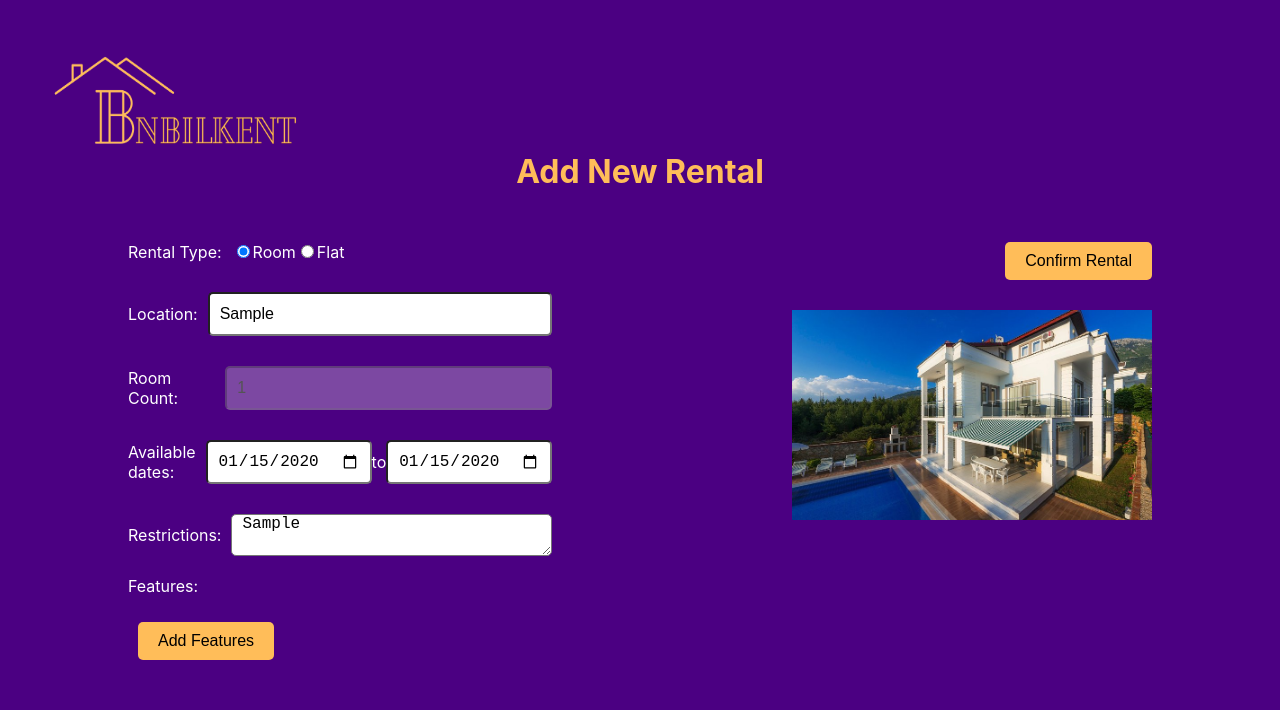
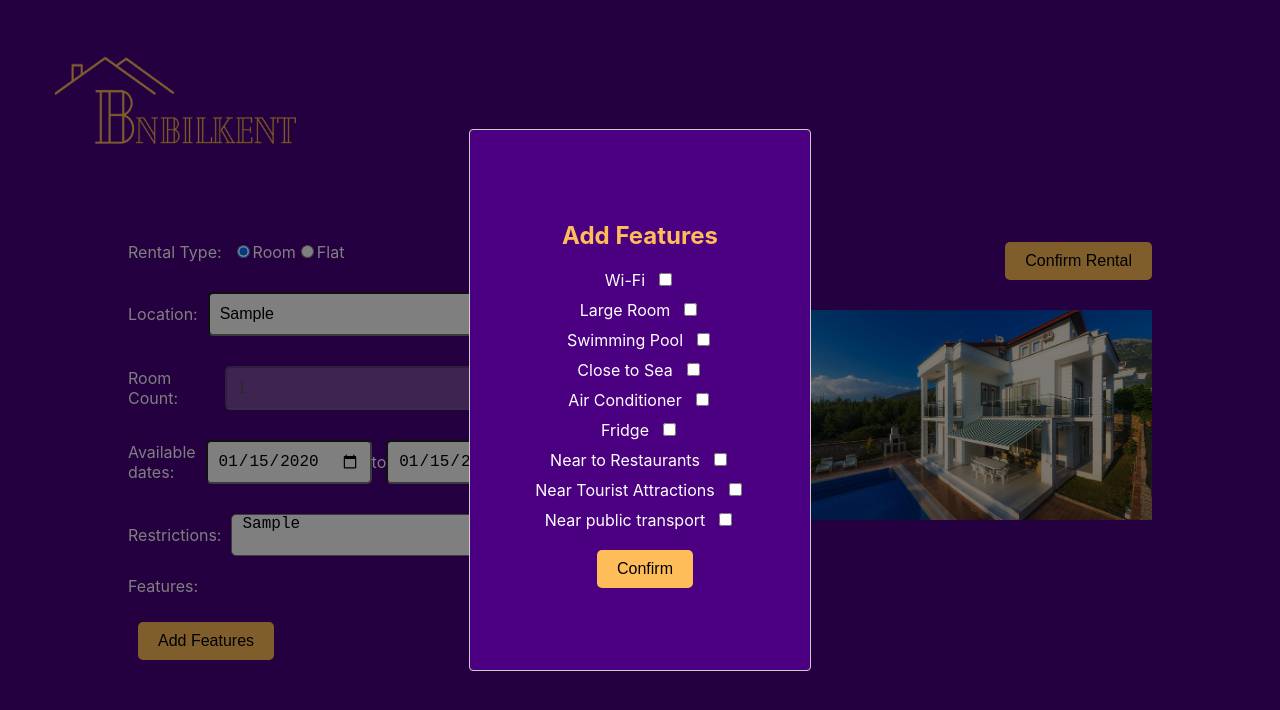
Before and after one commit to mfkucuk/CS-353, a React (Create React App) app in the folder project/frontend/: page /homeowner-rental in a window 1280 px wide. Both pictures are taken after typing "Sample", "2020-01-15", "2020-01-15", "Sample" into the empty fields and a click on the button "Add Features". Shown: the top 710 px of the page. Built offline with nearby package versions, Linux system fonts and the light colour scheme.

Commit message:
Features pop-up is added

```diff
--- a/project/frontend/package.json
+++ b/project/frontend/package.json
@@ -10,6 +10,7 @@
     "react": "^18.2.0",
     "react-bootstrap": "^2.7.4",
     "react-dom": "^18.2.0",
+    "react-modal": "^3.16.1",
     "react-router-dom": "^6.11.2",
     "react-script": "^2.0.5",
     "react-scripts": "^5.0.1",
--- a/project/frontend/src/Pages/HomeOwner/HomeOwnerRental.js
+++ b/project/frontend/src/Pages/HomeOwner/HomeOwnerRental.js
@@ -1,5 +1,7 @@
 import React, { useState } from 'react';
 import axios from 'axios';
+import Modal from 'react-modal';
+Modal.setAppElement('#root')
 const HomeOwnerRental = () => {
     const [rentalType, setRentalType] = useState('Room');
     const [location, setLocation] = useState('');
@@ -8,8 +10,39 @@ const HomeOwnerRental = () => {
     const [endDate, setEndDate] = useState('');
     const [restrictions, setRestrictions] = useState('');
     const [features, setFeatures] = useState([]);
+    const [modalIsOpen, setIsOpen] = useState(false);
+     const [featureList, setFeatureList] = useState([
+        { name: 'Wi-Fi', enabled: false },
+        { name: 'Large Room', enabled: false },
+        { name: 'Swimming Pool', enabled: false },
+        { name: 'Close to Sea', enabled: false },
+        { name: 'Air Conditioner', enabled: false },
+        { name: 'Fridge', enabled: false },
+        { name: 'Near to Restaurants', enabled: false },
+        { name: 'Near Tourist Attractions', enabled: false },
+        { name: 'Near public transport', enabled: false },
+    ]);
+
+
+    const openModal = () => {
+        setIsOpen(true);
+    }
+
+    const closeModal = () => {
+        setIsOpen(false);
+    }
+
+    const handleAddFeature = (index) => {
+        setFeatureList(featureList.map((feature, i) => i === index ? { ...feature, enabled: !feature.enabled } : feature));
+    }
+
+
 
     const handleConfirmRental = async () => {
+        const selectedFeatures = featureList
+            .filter(feature => feature.enabled)
+            .map(feature => feature.name);
+
         try {
             const response = await axios.post('https://your-api-url.com/endpoint', {
                 rentalType,
@@ -18,7 +51,7 @@ const HomeOwnerRental = () => {
                 startDate,
                 endDate,
                 restrictions,
-                features
+                features: selectedFeatures  // use selectedFeatures here
             });
 
             console.log(response.data);
@@ -57,9 +90,6 @@ const HomeOwnerRental = () => {
         marginRight: '10px'
     }
 
-    const handleAddFeature = () => {
-        // ... code to add a feature
-    }
 
     return (
         <div style={{ backgroundColor: '#4b0082', height: '100vh', display: 'flex', flexDirection: 'column', alignItems: 'center', justifyContent: 'center', color: 'white' }}>
@@ -110,13 +140,41 @@ const HomeOwnerRental = () => {
                             ))}
                         </ul>
                     </div>
-                    <button style={buttonStyle} onClick={handleAddFeature}>Add Features</button>
+                    <button style={buttonStyle} onClick={openModal}>Add Features</button>
                 </div>
                 <div style={{display: 'flex', flexDirection: 'column', alignItems: 'flex-end'}}>
                     <button style={buttonStyle} onClick={handleConfirmRental}>Confirm Rental</button>
                     <img src="/example_rental.jpg" alt="Rental" style={{ width: '60%', height: 'auto', marginTop: '20px', marginLeft: '20px' }} />
                 </div>
             </div>
+            <Modal
+                isOpen={modalIsOpen}
+                onRequestClose={closeModal}
+                style={{
+                    overlay: { backgroundColor: 'rgba(0, 0, 0, 0.5)' },
+                    content: {
+                        backgroundColor: '#4b0082',
+                        color: 'white',
+                        width: '300px',
+                        height: '500px',
+                        margin: 'auto',
+                        padding: '20px',
+                        display: 'flex',
+                        flexDirection: 'column',
+                        justifyContent: 'center',
+                        alignItems: 'center'
+                    }
+                }}
+            >
+                <h2 style={{ color: '#FFBD59', marginBottom: '20px' }}>Add Features</h2>
+                {featureList.map((feature, index) => (
+                    <div key={index} style={{ marginBottom: '10px' }}>
+                        <label style={{ marginRight: '10px' }}>{feature.name}</label>
+                        <input type="checkbox" checked={feature.enabled} onChange={() => handleAddFeature(index)} />
+                    </div>
+                ))}
+                <button style={buttonStyle} onClick={closeModal}>Confirm</button>
+            </Modal>
         </div>
     );
 };
```
Also changed, not shown: 1 other file (tests, documents, lock files or other folders).
